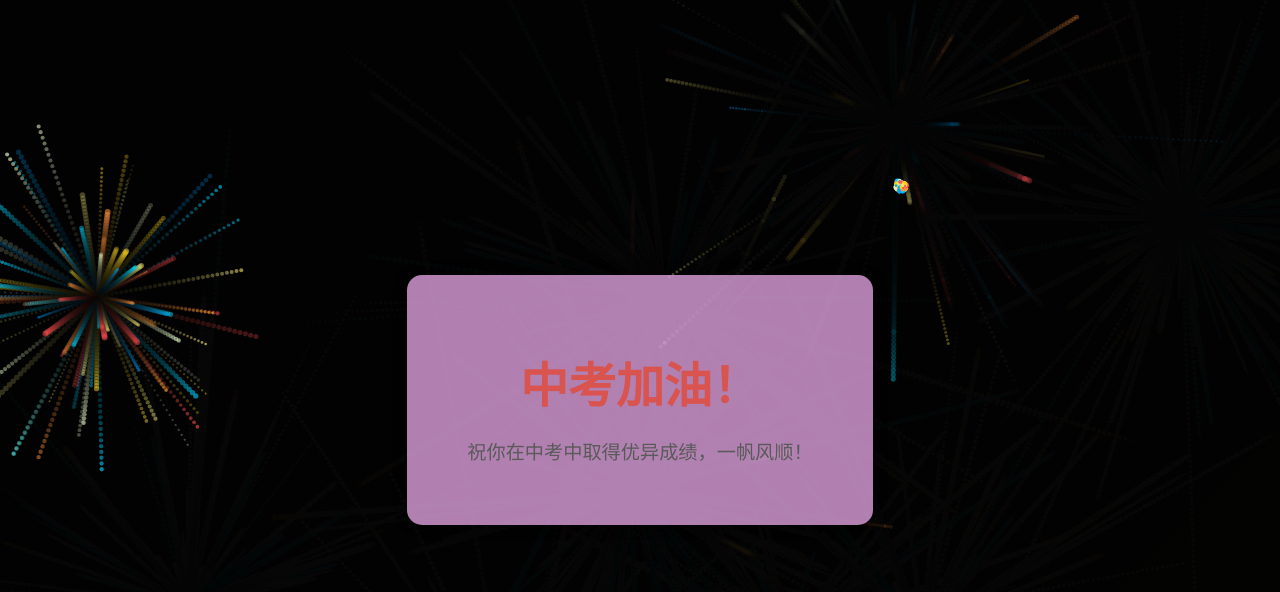
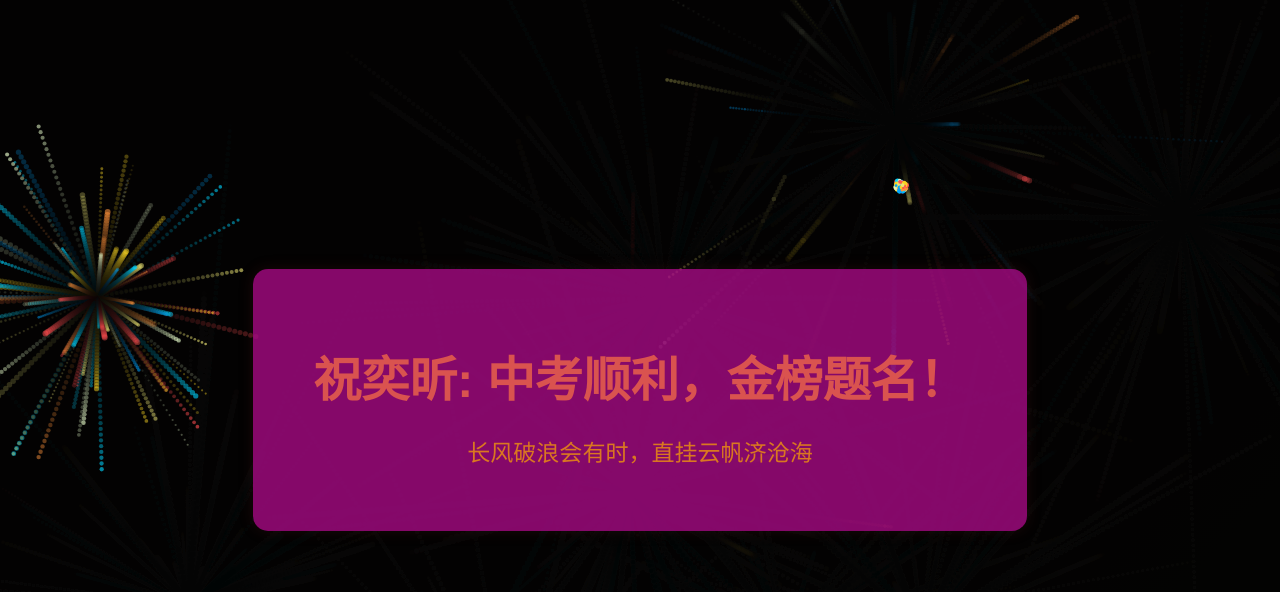
Before and after one commit to lin-k23/lin-k23.github.io, a plain HTML site: page index.html in a window 1280 px wide. Drawn offline with Linux system fonts and the light colour scheme.

Commit message:
Add files via upload

```diff
--- a/index.html
+++ b/index.html
@@ -18,10 +18,10 @@
         }
         .container {
             text-align: center;
-            background-color: rgba(221, 160, 221, 0.8); /* 设置为淡紫色 */
+            background-color: rgba(165, 11, 132, 0.8); /* 设置为淡紫色 */
             padding: 40px 60px;
             border-radius: 15px;
-            box-shadow: 0 0 15px rgba(0, 0, 0, 0.2);
+            box-shadow: 0 0 15px rgba(131, 44, 44, 0.192);
             z-index: 10; /* 确保文本在烟花之上 */
             position: absolute;
             color: #333;
@@ -33,7 +33,9 @@
             margin-bottom: 20px;
         }
         p {
-            color: #5a5a5a;
+            color: #da7720;
+            font-family: '楷体';
+            font-size:larger;
         }
         canvas {
             position: absolute;
@@ -47,8 +49,9 @@
 </head>
 <body>
     <div class="container">
-        <h1>中考加油！</h1>
-        <p id="blessing">祝你中考顺利，金榜题名！</p>
+        <h1>祝奕昕:
+            中考顺利，金榜题名！</h1>
+        <p id="blessing">长风破浪会有时，直挂云帆济沧海！</p>
     </div>
 
     <canvas id="fireworksCanvas"></canvas>
@@ -56,11 +59,14 @@
     <script>
         function generateBlessing() {
             const blessings = [
-                "祝你中考顺利，金榜题名！",
-                "愿你在中考中超常发挥，取得好成绩！",
-                "祝中考成功，梦想成真！",
-                "祝你在中考中取得优异成绩，一帆风顺！",
-                "祝中考顺利，未来一片光明！"
+                "加油！",
+                "长风破浪会有时，直挂云帆济沧海",
+                "大鹏一日同风起，扶摇直上九万里",
+                "会当凌绝顶，一览众山小",
+                "靡不有初，鲜克有终",
+                "考千淘万漉虽辛苦，吹尽狂沙始到金",
+                "休言女子非英物，夜夜龙泉壁上鸣"
+
             ];
             const index = Math.floor(Math.random() * blessings.length);
             return blessings[index];
@@ -72,7 +78,7 @@
 
         window.onload = function() {
             displayBlessing();  // 显示初始祝福语
-            setInterval(displayBlessing, 3000);  // 每隔3秒更新一次祝福语
+            setInterval(displayBlessing, 1000);  // 每隔1秒更新一次祝福语
             initFireworks();  // 初始化烟花效果
         }
 
```
